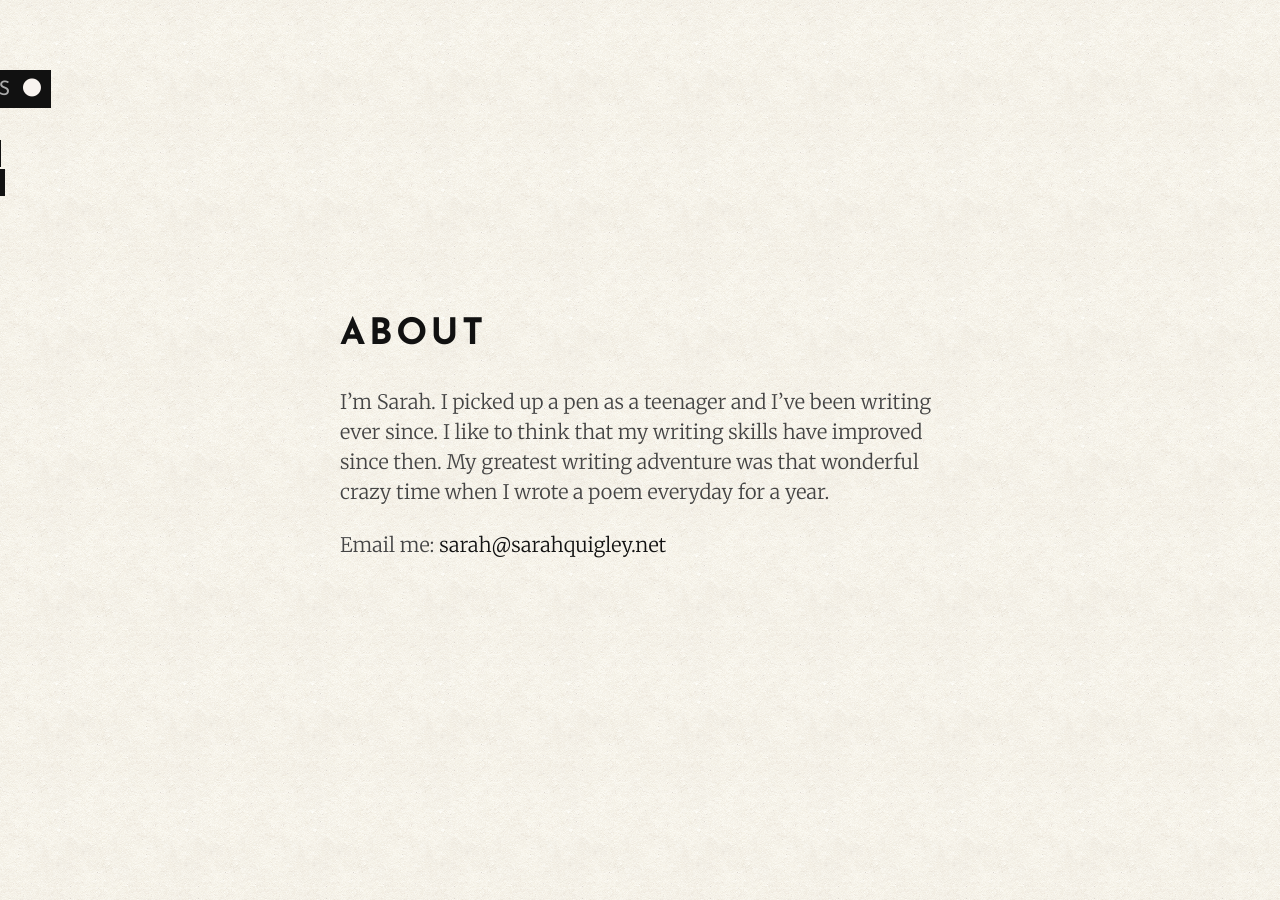
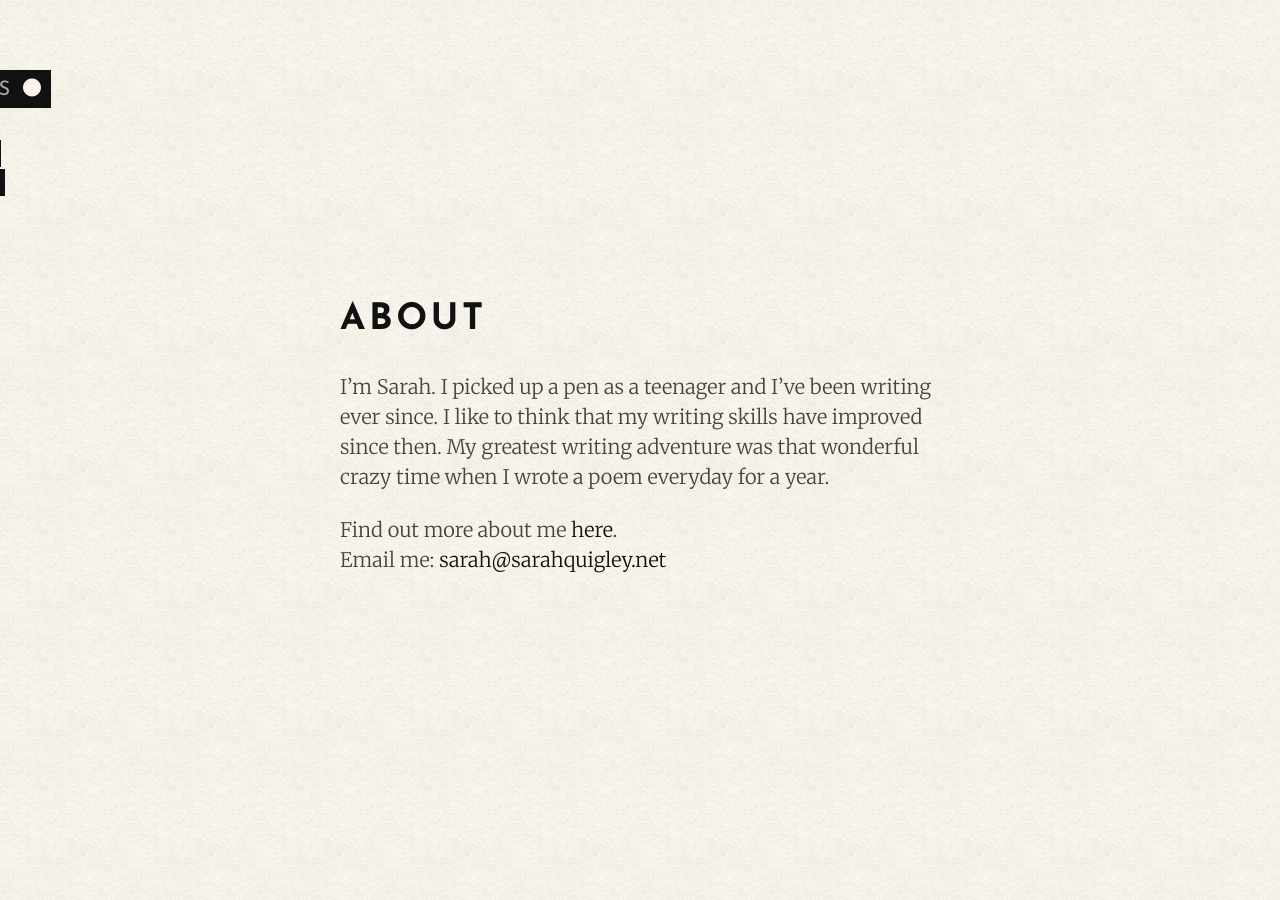
Before and after one commit to sarahquigley/poetry, a Jekyll site: the page built from about.md, in a window 1280 px wide. Built offline with Jekyll 4.4.1, drawn with Linux system fonts in a browser that asks for light colours; nearby versions of some CDN libraries.

Commit message:
Improve about page.

```diff
--- a/about.md
+++ b/about.md
@@ -8,4 +8,5 @@ permalink: /about/
 
 I'm Sarah. I picked up a pen as a teenager and I've been writing ever since. I like to think that my writing skills have improved since then. My greatest writing adventure was that wonderful crazy time when I wrote a poem everyday for a year.
 
+Find out more about me [here](http://sarahquigley.net).
 Email me: <sarah@sarahquigley.net>
```
